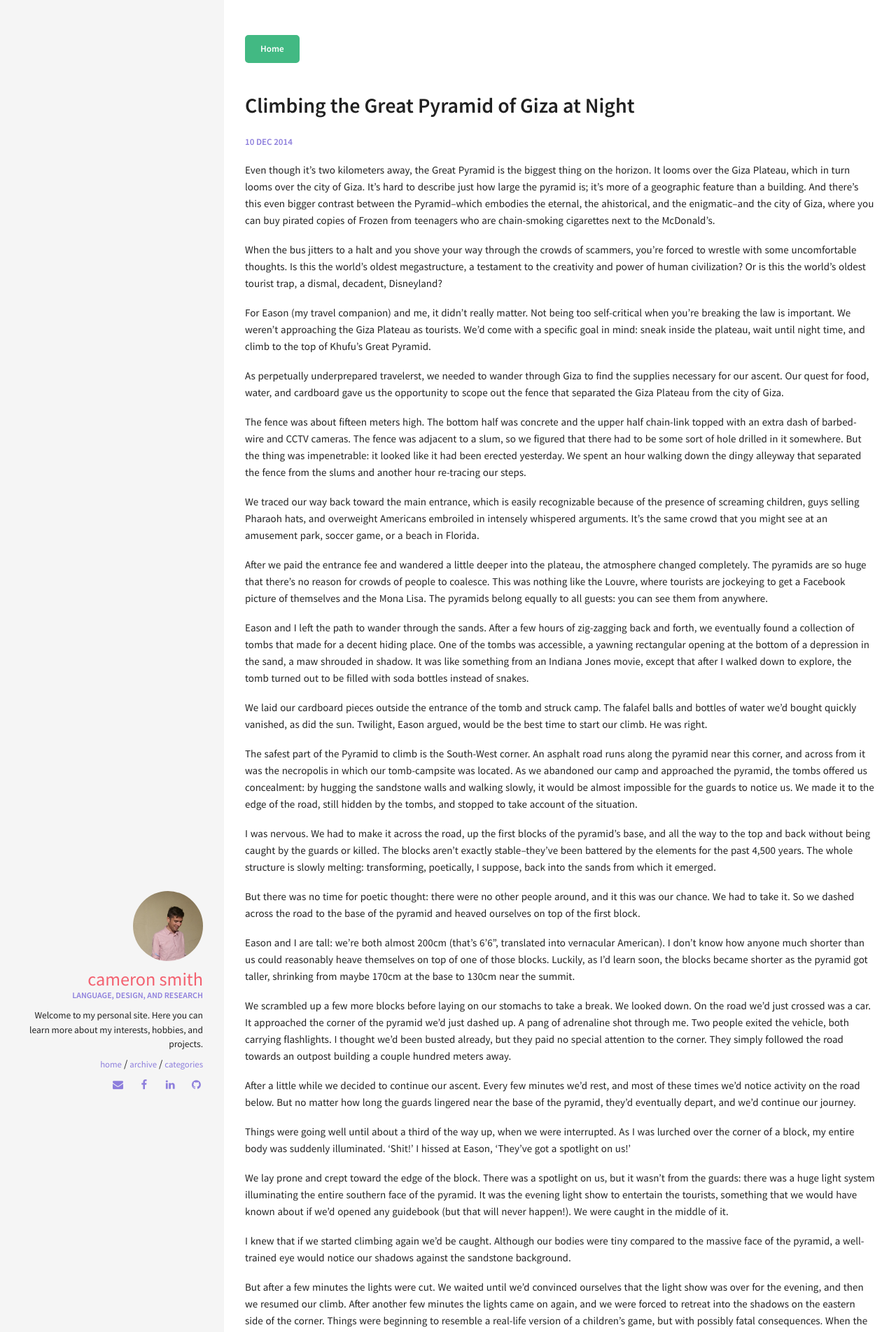
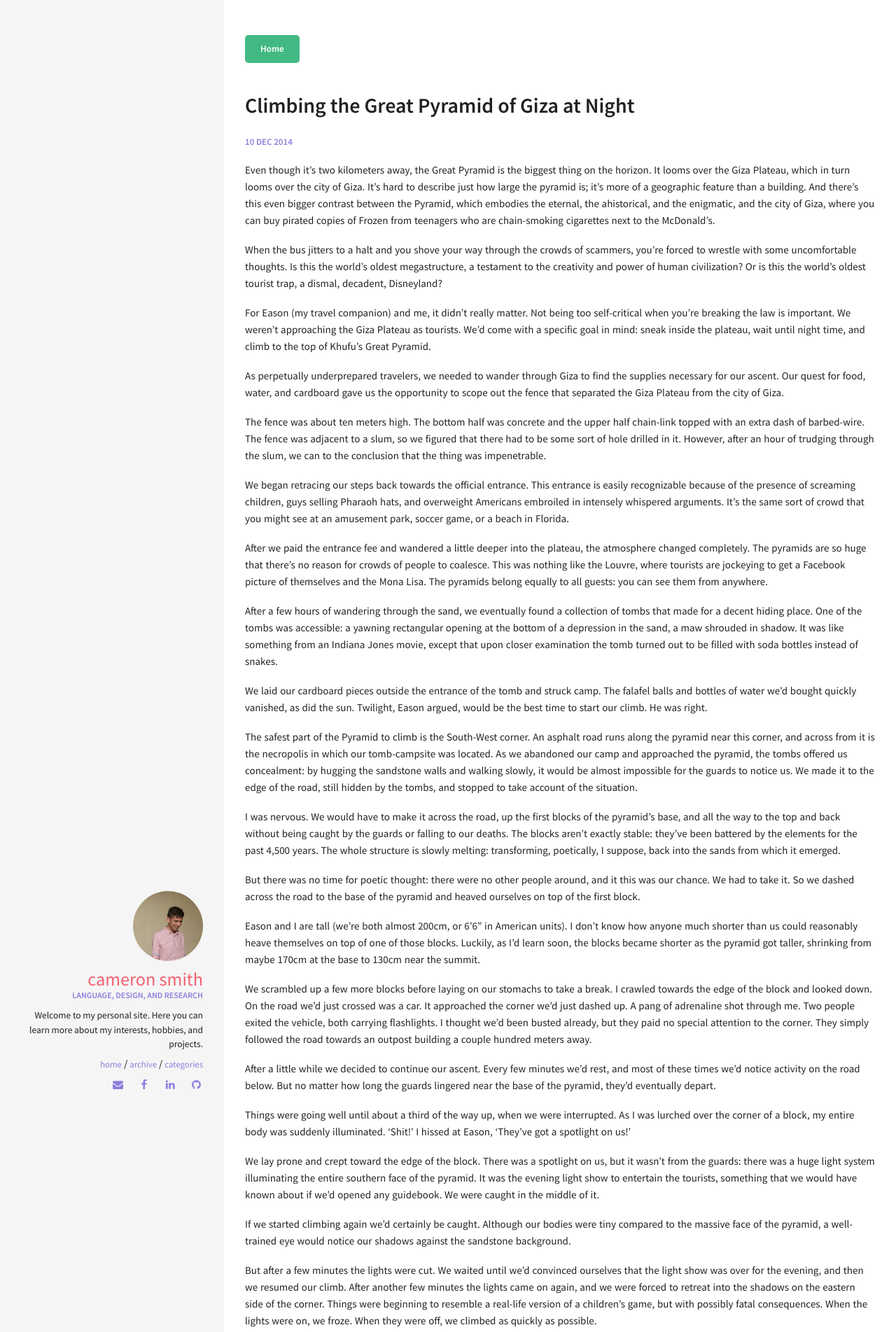
Before and after one commit to camoverride/camoverride.github.io, a Jekyll site: the page built from _posts/2014-12-10-pyramid-climbing.md, in a window 1280 px wide. Shown: the top 1903 px of the page at 70% size. Built offline with Jekyll 4.4.1, drawn with Linux system fonts in a browser that asks for light colours; some of the changed text lies outside the part shown.

Commit message:
editing pyramid article

```diff
--- a/_posts/2014-12-10-pyramid-climbing.md
+++ b/_posts/2014-12-10-pyramid-climbing.md
@@ -5,7 +5,7 @@ categories: [travel]
 comments: true
 ---
 
-Even though it’s two kilometers away, the Great Pyramid is the biggest thing on the horizon. It looms over the Giza Plateau, which in turn looms over the city of Giza. It’s hard to describe just how large the pyramid is; it’s more of a geographic feature than a building. And there’s this even bigger contrast between the Pyramid--which embodies the eternal, the ahistorical, and the enigmatic--and the city of Giza, where you can buy pirated copies of Frozen from teenagers who are chain-smoking cigarettes next to the McDonald’s.
+Even though it’s two kilometers away, the Great Pyramid is the biggest thing on the horizon. It looms over the Giza Plateau, which in turn looms over the city of Giza. It’s hard to describe just how large the pyramid is; it’s more of a geographic feature than a building. And there’s this even bigger contrast between the Pyramid, which embodies the eternal, the ahistorical, and the enigmatic, and the city of Giza, where you can buy pirated copies of Frozen from teenagers who are chain-smoking cigarettes next to the McDonald’s.
 
 When the bus jitters to a halt and you shove your way through the crowds of scammers, you’re forced to wrestle with some uncomfortable thoughts. Is this the world’s oldest megastructure, a testament to the creativity and power of human civilization? Or is this the world’s oldest tourist trap, a dismal, decadent, Disneyland?
 
@@ -13,35 +13,35 @@ For Eason (my travel companion) and me, it didn’t really matter. Not being too
 
 <!--more-->
 
-As perpetually underprepared travelerst, we needed to wander through Giza to find the supplies necessary for our ascent. Our quest for food, water, and cardboard gave us the opportunity to scope out the fence that separated the Giza Plateau from the city of Giza.
+As perpetually underprepared travelers, we needed to wander through Giza to find the supplies necessary for our ascent. Our quest for food, water, and cardboard gave us the opportunity to scope out the fence that separated the Giza Plateau from the city of Giza.
 
-The fence was about fifteen meters high. The bottom half was concrete and the upper half chain-link topped with an extra dash of barbed-wire and CCTV cameras. The fence was adjacent to a slum, so we figured that there had to be some sort of hole drilled in it somewhere. But the thing was impenetrable: it looked like it had been erected yesterday. We spent an hour walking down the dingy alleyway that separated the fence from the slums and another hour re-tracing our steps.
+The fence was about ten meters high. The bottom half was concrete and the upper half chain-link topped with an extra dash of barbed-wire. The fence was adjacent to a slum, so we figured that there had to be some sort of hole drilled in it. However, after an hour of trudging through the slum, we can to the conclusion that the thing was impenetrable.
 
-We traced our way back toward the main entrance, which is easily recognizable because of the presence of screaming children, guys selling Pharaoh hats, and overweight Americans embroiled in intensely whispered arguments. It’s the same crowd that you might see at an amusement park, soccer game, or a beach in Florida.
+We began retracing our steps back towards the official entrance. This entrance is easily recognizable because of the presence of screaming children, guys selling Pharaoh hats, and overweight Americans embroiled in intensely whispered arguments. It’s the same sort of crowd that you might see at an amusement park, soccer game, or a beach in Florida.
 
 After we paid the entrance fee and wandered a little deeper into the plateau, the atmosphere changed completely. The pyramids are so huge that there’s no reason for crowds of people to coalesce. This was nothing like the Louvre, where tourists are jockeying to get a Facebook picture of themselves and the Mona Lisa. The pyramids belong equally to all guests: you can see them from anywhere.
 
-Eason and I left the path to wander through the sands. After a few hours of zig-zagging back and forth, we eventually found a collection of tombs that made for a decent hiding place. One of the tombs was accessible, a yawning rectangular opening at the bottom of a depression in the sand, a maw shrouded in shadow. It was like something from an Indiana Jones movie, except that after I walked down to explore, the tomb turned out to be filled with soda bottles instead of snakes.
+After a few hours of wandering through the sand, we eventually found a collection of tombs that made for a decent hiding place. One of the tombs was accessible: a yawning rectangular opening at the bottom of a depression in the sand, a maw shrouded in shadow. It was like something from an Indiana Jones movie, except that upon closer examination the tomb turned out to be filled with soda bottles instead of snakes.
 
 We laid our cardboard pieces outside the entrance of the tomb and struck camp. The falafel balls and bottles of water we’d bought quickly vanished, as did the sun. Twilight, Eason argued, would be the best time to start our climb. He was right.
 
-The safest part of the Pyramid to climb is the South-West corner. An asphalt road runs along the pyramid near this corner, and across from it was the necropolis in which our tomb-campsite was located. As we abandoned our camp and approached the pyramid, the tombs offered us concealment: by hugging the sandstone walls and walking slowly, it would be almost impossible for the guards to notice us. We made it to the edge of the road, still hidden by the tombs, and stopped to take account of the situation.
+The safest part of the Pyramid to climb is the South-West corner. An asphalt road runs along the pyramid near this corner, and across from it is the necropolis in which our tomb-campsite was located. As we abandoned our camp and approached the pyramid, the tombs offered us concealment: by hugging the sandstone walls and walking slowly, it would be almost impossible for the guards to notice us. We made it to the edge of the road, still hidden by the tombs, and stopped to take account of the situation.
 
-I was nervous. We had to make it across the road, up the first blocks of the pyramid’s base, and all the way to the top and back without being caught by the guards or killed. The blocks aren’t exactly stable--they’ve been battered by the elements for the past 4,500 years. The whole structure is slowly melting: transforming, poetically, I suppose, back into the sands from which it emerged.
+I was nervous. We would have to make it across the road, up the first blocks of the pyramid’s base, and all the way to the top and back without being caught by the guards or falling to our deaths. The blocks aren’t exactly stable: they’ve been battered by the elements for the past 4,500 years. The whole structure is slowly melting: transforming, poetically, I suppose, back into the sands from which it emerged.
 
 But there was no time for poetic thought: there were no other people around, and it this was our chance. We had to take it. So we dashed across the road to the base of the pyramid and heaved ourselves on top of the first block.
 
-Eason and I are tall: we’re both almost 200cm (that’s 6’6”, translated into vernacular American). I don’t know how anyone much shorter than us could reasonably heave themselves on top of one of those blocks. Luckily, as I’d learn soon, the blocks became shorter as the pyramid got taller, shrinking from maybe 170cm at the base to 130cm near the summit.
+Eason and I are tall (we’re both almost 200cm, or 6’6” in American units). I don’t know how anyone much shorter than us could reasonably heave themselves on top of one of those blocks. Luckily, as I’d learn soon, the blocks became shorter as the pyramid got taller, shrinking from maybe 170cm at the base to 130cm near the summit.
 
-We scrambled up a few more blocks before laying on our stomachs to take a break. We looked down. On the road we’d just crossed was a car. It approached the corner of the pyramid we’d just dashed up. A pang of adrenaline shot through me. Two people exited the vehicle, both carrying flashlights. I thought we’d been busted already, but they paid no special attention to the corner. They simply followed the road towards an outpost building a couple hundred meters away.
+We scrambled up a few more blocks before laying on our stomachs to take a break. I crawled towards the edge of the block and looked down. On the road we’d just crossed was a car. It approached the corner we’d just dashed up. A pang of adrenaline shot through me. Two people exited the vehicle, both carrying flashlights. I thought we’d been busted already, but they paid no special attention to the corner. They simply followed the road towards an outpost building a couple hundred meters away.
 
-After a little while we decided to continue our ascent. Every few minutes we’d rest, and most of these times we’d notice activity on the road below. But no matter how long the guards lingered near the base of the pyramid, they’d eventually depart, and we’d continue our journey.
+After a little while we decided to continue our ascent. Every few minutes we’d rest, and most of these times we’d notice activity on the road below. But no matter how long the guards lingered near the base of the pyramid, they’d eventually depart.
 
 Things were going well until about a third of the way up, when we were interrupted. As I was lurched over the corner of a block, my entire body was suddenly illuminated. ‘Shit!’ I hissed at Eason, ‘They’ve got a spotlight on us!’
 
-We lay prone and crept toward the edge of the block. There was a spotlight on us, but it wasn’t from the guards: there was a huge light system illuminating the entire southern face of the pyramid. It was the evening light show to entertain the tourists, something that we would have known about if we’d opened any guidebook (but that will never happen!). We were caught in the middle of it.
+We lay prone and crept toward the edge of the block. There was a spotlight on us, but it wasn’t from the guards: there was a huge light system illuminating the entire southern face of the pyramid. It was the evening light show to entertain the tourists, something that we would have known about if we’d opened any guidebook. We were caught in the middle of it.
 
-I knew that if we started climbing again we’d be caught. Although our bodies were tiny compared to the massive face of the pyramid, a well-trained eye would notice our shadows against the sandstone background.
+If we started climbing again we’d certainly be caught. Although our bodies were tiny compared to the massive face of the pyramid, a well-trained eye would notice our shadows against the sandstone background.
 
 But after a few minutes the lights were cut. We waited until we’d convinced ourselves that the light show was over for the evening, and then we resumed our climb. After another few minutes the lights came on again, and we were forced to retreat into the shadows on the eastern side of the corner. Things were beginning to resemble a real-life version of a children’s game, but with possibly fatal consequences. When the lights were on, we froze. When they were off, we climbed as quickly as possible.
 
```
Also changed, not shown: other parts of _posts/2014-12-10-pyramid-climbing.md (+2 -2 lines).
